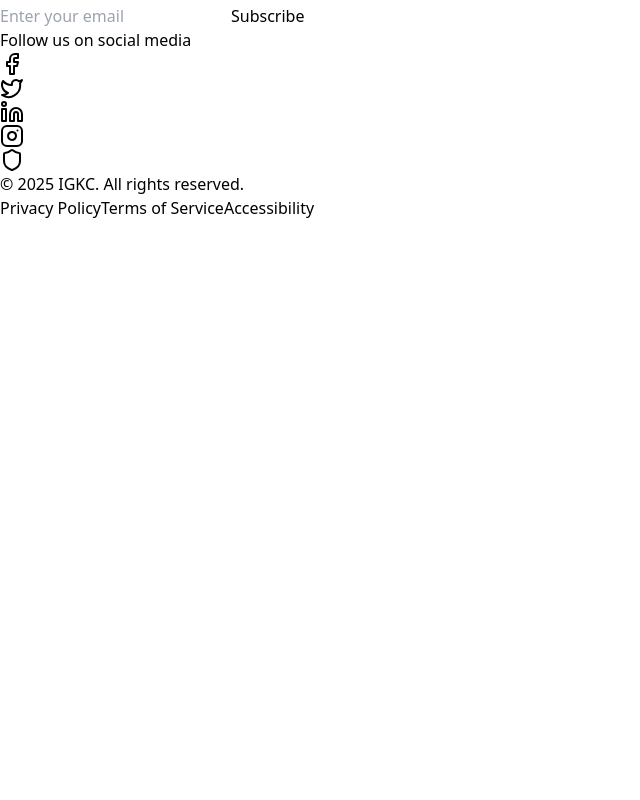
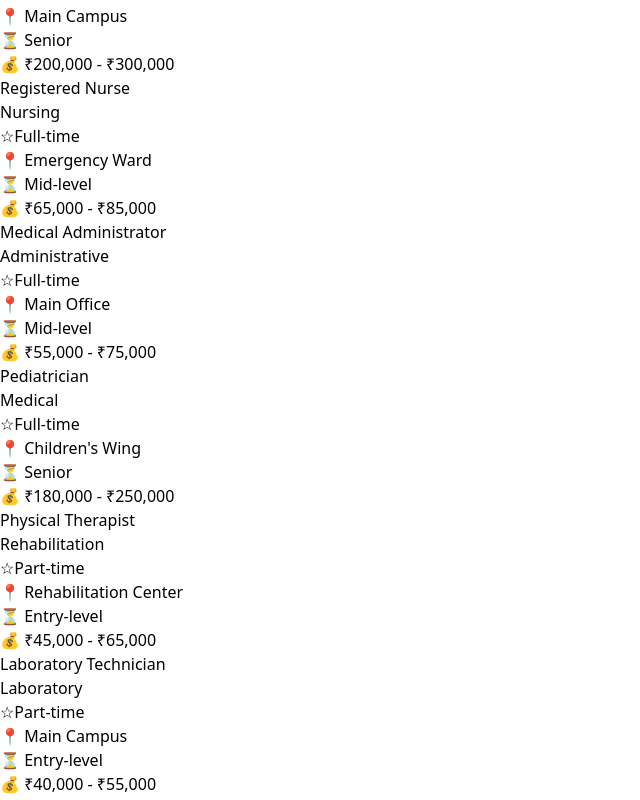
Before and after one commit to debabrata013/IGKC_Hospital, a React (Vite) app: page /careers in a window 1280 px wide. Shown: the part 620-1420 px from the top of the page, without its empty margins (0-640 px from the left). Before the commit the page ends 840 px from the top, so only its background shows below. Built offline with nearby package versions, Linux system fonts and the light colour scheme.

Commit message:
route refactor completed

```diff
--- a/src/App.tsx
+++ b/src/App.tsx
@@ -15,6 +15,9 @@ import PatientDashboard from './pages/PatientDashboard';
 import Patientmedicalrecord from "./components/patient/Messages"
 import Chat from "./components/patient/chatbot"
 import ForgotPassword from './pages/Forgetpassword';
+import ServicesPage from './components/home/service';
+import ContactPage from './components/home/contactus';
+import Careers from './components/home/careers';
 function App() {
   // const [count, setCount] = useState(0)
 
@@ -24,6 +27,10 @@ function App() {
         <Layout>
           <Routes>
             <Route path="/" element={<Home />} />
+            <Route path="/services" element={<ServicesPage />} />
+            <Route path="/contact" element={<ContactPage />} />
+            <Route path="/careers" element={<Careers />} />
+
             <Route path="/login" element={<Login />} />
             <Route path="/signup" element={<Signup />} />
             <Route path="/forgot-password" element={<ForgotPassword />} />
--- a/src/components/home/careers.tsx
+++ b/src/components/home/careers.tsx
@@ -17,7 +17,7 @@ const CareersPage = () => {
       location: 'Main Campus',
       type: 'Full-time',
       experience: 'Senior',
-      salary: '$200,000 - $300,000',
+      salary: '₹200,000 - ₹300,000',
       description: 'Looking for an experienced cardiologist to join our heart center team.',
       requirements: [
         'MD or equivalent medical degree',
@@ -41,7 +41,7 @@ const CareersPage = () => {
       location: 'Emergency Ward',
       type: 'Full-time',
       experience: 'Mid-level',
-      salary: '$65,000 - $85,000',
+      salary: '₹65,000 - ₹85,000',
       description: 'Seeking dedicated nurses for our emergency department.',
       requirements: [
         'BSN degree required',
@@ -65,7 +65,7 @@ const CareersPage = () => {
       location: 'Main Office',
       type: 'Full-time',
       experience: 'Mid-level',
-      salary: '$55,000 - $75,000',
+      salary: '₹55,000 - ₹75,000',
       description: 'Administrative role supporting medical departments.',
       requirements: [
         "Bachelor's degree in Healthcare Administration or related field",
@@ -89,7 +89,7 @@ const CareersPage = () => {
       location: 'Children\'s Wing',
       type: 'Full-time',
       experience: 'Senior',
-      salary: '$180,000 - $250,000',
+      salary: '₹180,000 - ₹250,000',
       description: 'Join our pediatric care team providing comprehensive children\'s healthcare.',
       requirements: [
         'MD with Pediatric specialization',
@@ -113,7 +113,7 @@ const CareersPage = () => {
       location: 'Rehabilitation Center',
       type: 'Part-time',
       experience: 'Entry-level',
-      salary: '$45,000 - $65,000',
+      salary: '₹45,000 - ₹65,000',
       description: 'Physical therapist needed for our growing rehabilitation department.',
       requirements: [
         'DPT degree',
@@ -137,7 +137,7 @@ const CareersPage = () => {
       location: 'Main Campus',
       type: 'Part-time',
       experience: 'Entry-level',
-      salary: '$40,000 - $55,000',
+      salary: '₹40,000 - ₹55,000',
       description: 'Laboratory technician needed for diagnostic testing.',
       requirements: [
         "Associate's degree in Medical Laboratory Science",
@@ -174,7 +174,7 @@ const CareersPage = () => {
 
   const JobCard = ({ job }: { job: typeof jobs[0] }) => (
     <div
-      className={`p-6 rounded-lg border transition-all duration-200 ${
+      className={`p-6 rounded-lg border transition-all duration-200 ₹{
         selectedJob === job.id
           ? 'border-blue-500 bg-blue-50'
           : 'border-gray-200 bg-white hover:border-blue-300'
```
